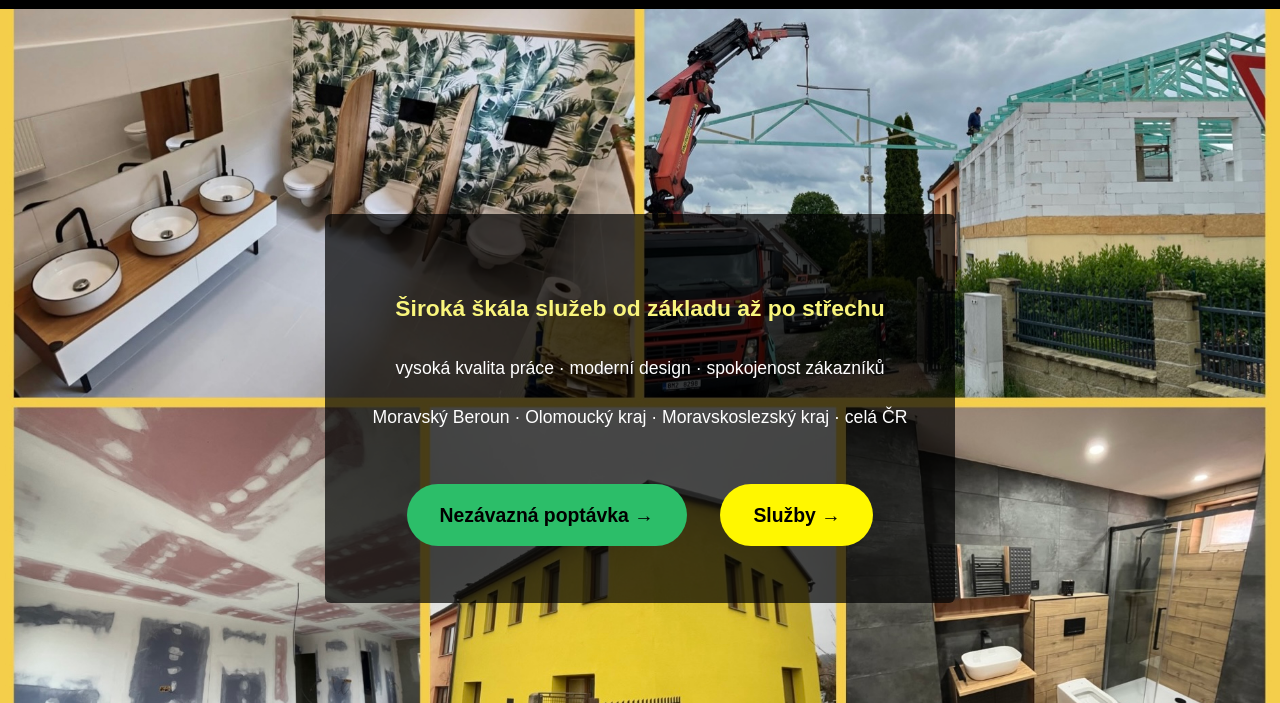
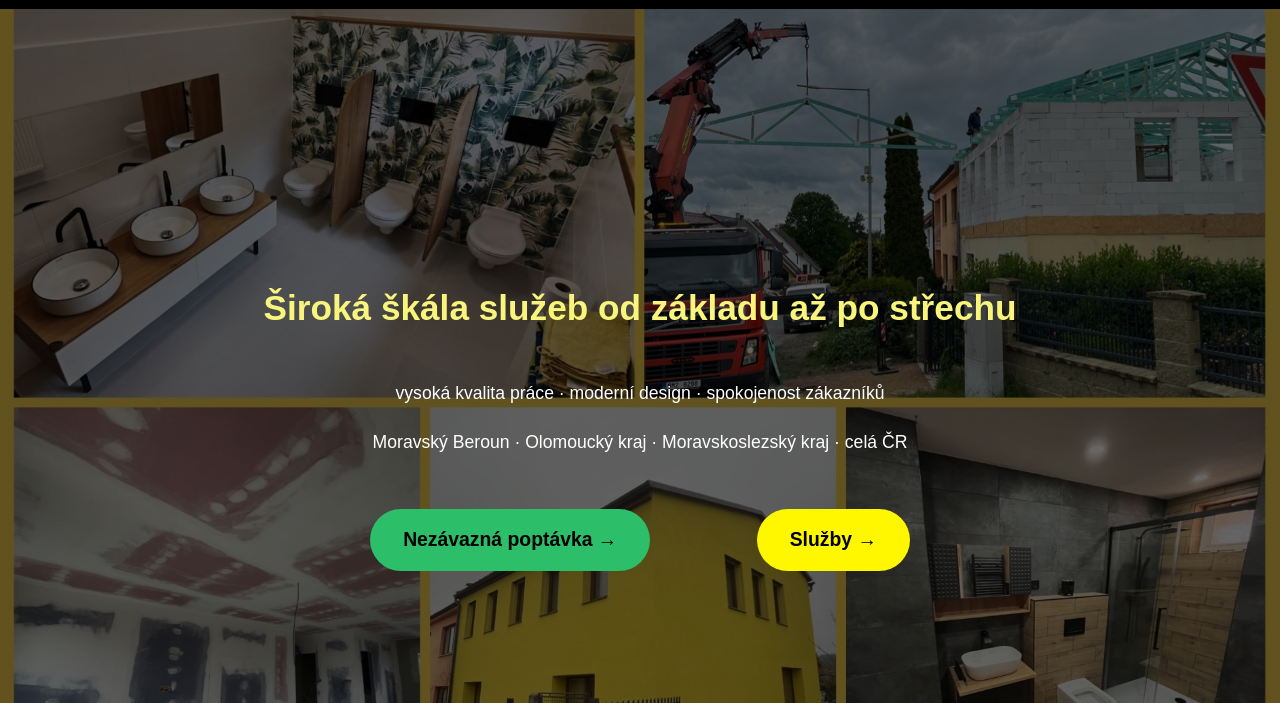
Before and after one commit to Vimes42/stavebnictvi-Hotkovic, a website built with Vite: page index.html in a window 1280 px wide. Shown: the part 97-800 px from the top of the page. Built offline with nearby package versions, Linux system fonts and the light colour scheme.

Commit message:
drobné úpravy intro

```diff
--- a/index.html
+++ b/index.html
@@ -35,8 +35,9 @@
 
     </header>
 
+                <img src="./src/img/intro_image.jpg" alt="Stavební práce Hotkovič - ukázky prací" class="intro-img">
+                <div class="intro">
 
-                <div class="intro">
                     <div class="intro-content">
                         <p class="intro-text highlight">Široká škála služeb od základu až po střechu</p>
                         <p class="intro-text">vysoká kvalita práce · moderní design · spokojenost zákazníků</p>
--- a/src/style.css
+++ b/src/style.css
@@ -199,6 +199,11 @@ li {
   text-align: center;
 }
 
+.intro-img {
+  width: 100%;
+  margin-top: 5em;
+  }
+
 .intro-text {
     margin: 1em auto;
 }
@@ -217,44 +222,17 @@ li {
   align-items: center;
   justify-content: center;
 
-  background-image: url("/src/img/intro_image.jpg");
-  background-size: cover;
-  background-position: center;
-  background-repeat: no-repeat;
-}
+  }
 
-.intro-content {
-  background: rgba(0, 0, 0, 0.7);
-  padding: 3rem;
-  margin: 0 5%;
-  max-width: 800px;
-  color: #fff;
-  border-radius: 6px;
-}
-
-/* overlay */
-/*.intro::before {
-  content: "";
-  position: absolute;
-  inset: 0;
-  background: rgba(0, 0, 0, 0.60);
-}
-
-.intro-content {
-  position: relative;
-  z-index: 1;
-  max-width: 900px;
-  padding: 3rem;
-  color: #fff;
-}*/
-
-
+  .intro-content {
+  padding: 0 2em;
+  }
 
 .highlight {
   color: var(--complementary-color);
   font-weight: bold;
-  font-size: 1.3em;
-  margin-top: 3em;
+  font-size: 2em;
+  margin-top: 1.5em;
 }
 
 .strong {
@@ -568,16 +546,44 @@ footer {
     margin: 0 1em;
   }
 
+  .intro-img {
+  display: none;
+  }
+
   .intro-buttons{
     flex-direction: row;
     justify-content: space-evenly;
   }
 
+  .intro {
+    background-image: url("/src/img/intro_image.jpg");
+    background-size: cover;
+    background-position: center;
+    background-repeat: no-repeat;
+  }
+
+
+  /* overlay */
+  .intro::before {
+    content: "";
+    position: absolute;
+    inset: 0;
+    background: rgba(0, 0, 0, 0.60);
+  }
+
+  .intro-content {
+    position: relative;
+    z-index: 1;
+    max-width: 900px;
+    padding: 3rem;
+    color: #fff;
+  }
+
   .services-items-container {
-    display: flex;
-    flex-wrap: wrap;
-    justify-content: space-between;
-    gap: 2em;
+   display: flex; flex-wrap: wrap; justify-content: space-between; gap: 2em;
+  /*display: grid;
+  grid-template-columns: repeat(2, 1fr);
+  gap: 2em;*/
   }
 
   .services-item {
@@ -648,6 +654,9 @@ footer {
     gap: 2em;
   }
 
+ /* .services-items-container {
+    grid-template-columns: repeat(4, 1fr);
+  }*/
 
   .services-item {
     flex: 0 0 calc(32% - 1em);
```
